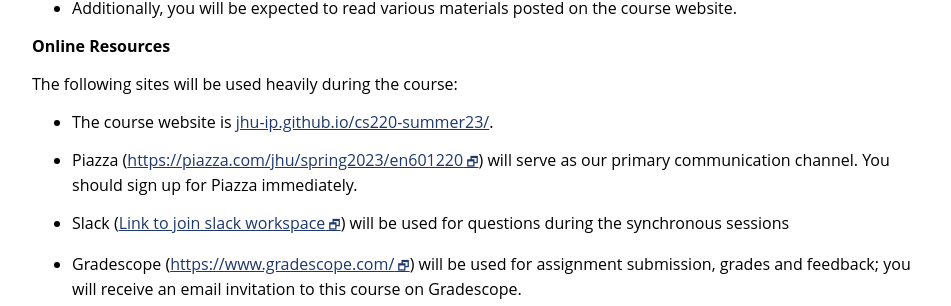
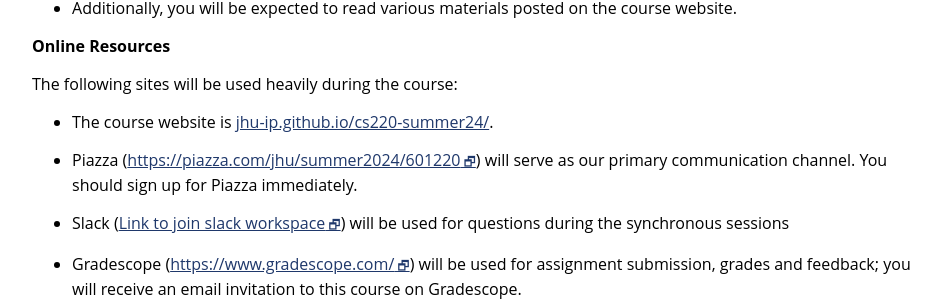
Before and after one commit to jhu-ip/cs220-summer24, a Jekyll site: the page built from syllabus.md, in a window 1280 px wide and 900 px high, scrolled down 1083 px. Shown: the part 149-455 px from the top of the window, without its empty margins (160-1111 px from the left). Built offline with Jekyll 4.4.1, drawn with Linux system fonts in a browser that asks for light colours; some of the changed text lies outside the part shown.

Commit message:
Add material for session10 & Update syllabus links

```diff
--- a/material.csv
+++ b/material.csv
@@ -128,6 +128,7 @@ Week,Day,Date,Type,Link text,URL
 4,1,24-Jun,Slides,More Linked lists,slides/day17_more_linked_lists.pdf
 4,1,24-Jun,Recap,Day 18,questions/day18.html
 4,1,24-Jun,Exercise,Exercise 18,exercise/ex18.html
+4,1,24-Jun,LectureSlides,Day 10 Notes (annotated),slides/summer24_slides/summer24_session10_day17-18_annotated.pdf
 
 4,2,26-Jun,Video,N/A,#
 4,2,26-Jun,Slides,N/A,#
--- a/syllabus.md
+++ b/syllabus.md
@@ -75,10 +75,10 @@ See the course [website staff page](staff.html).
 The following sites will be used heavily during the course:
 
 -   The course website is
-    [jhu-ip.github.io/cs220-summer23/](https://jhu-ip.github.io/cs220-summer23).
+    [jhu-ip.github.io/cs220-summer24/](https://jhu-ip.github.io/cs220-summer24).
 
 -   Piazza
-    (<a class="external" target="_blank" href="https://piazza.com/jhu/summer2023/en601220">https://piazza.com/jhu/spring2023/en601220</a>)
+    (<a class="external" target="_blank" href="https://piazza.com/jhu/summer2024/601220">https://piazza.com/jhu/summer2024/601220</a>)
     will serve as our primary communication channel. You should sign up
     for Piazza immediately.
 
```
Also changed, not shown: other parts of syllabus.md (+1 -1 lines), material.md (+2 -2 lines), 1 other file.
